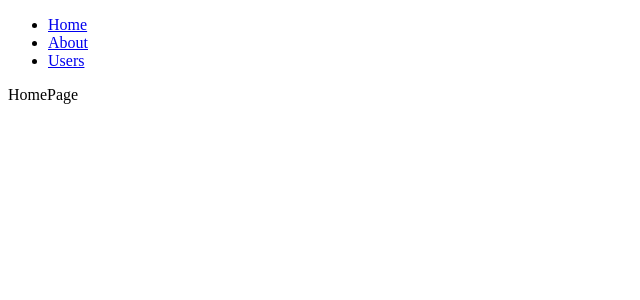
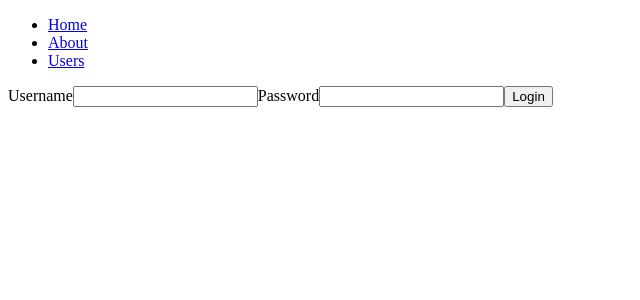
Before and after one commit to yosrReact/vue3_step_by-step, a Vue app: page /login in a window 1280 px wide. Before the commit this address led to /. Shown: the top 300 px of the page, without its empty margins (0-640 px from the left). Built offline with nearby package versions, Linux system fonts and the light colour scheme.

Commit message:
middleware guards

```diff
--- /dev/null
+++ b/src/components/SimpleLayout.vue
@@ -0,0 +1,4 @@
+<template>
+    <div>Simple Layout</div>
+    <router-view></router-view>
+</template>
--- a/src/main.js
+++ b/src/main.js
@@ -5,6 +5,7 @@ import HelloWorld from "./components/HelloWorld.vue"
 import HomePage from "./pages/HomePage.vue"
 import AboutPage from "./pages/AboutPage.vue"
 import routes from "./routes/app.routes"
+import authMiddleware from "./middlewares/auth.middlewares"
 const router = createRouter({
   history: createWebHistory(),
   routes,
@@ -13,6 +14,26 @@ const router = createRouter({
   //     { path: "/about", component: AboutPage },
   //   ],
 })
+
+// router.beforeEach((to, from, next) => {
+//   const token = localStorage.getItem("token")
+//   if (to.name !== "login" && !token) {
+//     // next("/login")
+//     next({ name: "login" })
+//   } else if (to.name === "login" && token) {
+//     next("/home")
+//   } else {
+//     next()
+//   }
+// })
+
+router.beforeEach((to, from, next) => {
+  console.log("to.meta.requireAuth: ", to.meta.requireAuth)
+  if (to.meta && to.meta.requireAuth) {
+    authMiddleware(to, from, next)
+  }
+  next()
+})
 const app = createApp(App).use(router)
 // app.component("hello-world", HelloWorld)
 app.mount("#app")
--- /dev/null
+++ b/src/middlewares/auth.middlewares.js
@@ -0,0 +1,11 @@
+export default function authMiddleware(to, from, next) {
+  const token = localStorage.getItem("token")
+  if (to.name !== "login" && !token) {
+    // next("/login")
+    next({ name: "login" })
+  } else if (to.name === "login" && token) {
+    next("/home")
+  } else {
+    next()
+  }
+}
--- /dev/null
+++ b/src/pages/LoginPage.vue
@@ -0,0 +1,26 @@
+<template>
+    <div>
+        <form>
+            <div>
+                <label for="username">Username</label>
+                <input type="text" id="username" v-model="username" />
+                <label for="password">Password</label>
+                <input type="password" id="password" v-model="password" />
+                <button @click="authenticate">Login</button>
+            </div>
+        </form>
+    </div>
+</template>
+<script setup>
+import { ref } from 'vue'
+const username = ref("")
+const password = ref("")
+const authenticate = () => {
+    localStorage.setItem("token", "123")
+    //     const token = localStorage.getItem("token")
+    //     if (token) {
+    //         return true
+    //     }
+    //     return false
+}
+</script>
--- a/src/routes/app.routes.js
+++ b/src/routes/app.routes.js
@@ -3,9 +3,23 @@ import AboutPage from "@/pages/AboutPage.vue"
 import HomePage from "@/pages/HomePage.vue"
 import UsersPage from "@/pages/UsersPage.vue"
 import UserPage from "@/pages/UserPage.vue"
+import LoginPage from "../pages/LoginPage.vue"
+import SimpleLayout from "@/components/SimpleLayout.vue"
 
 export default [
-  { name: "home", path: "/", alias: "/home", component: HomePage }, // we can have <template> instead of component
+  {
+    name: "home",
+    path: "/",
+    alias: "/home",
+    component: HomePage,
+    meta: { requireAuth: true },
+  }, // we can have <template> instead of component
+  {
+    name: "login",
+    path: "/login",
+    component: LoginPage,
+    meta: { layout: SimpleLayout },
+  },
   { name: "about", path: "/about", component: AboutPage },
   {
     name: "usersLayout",
```
